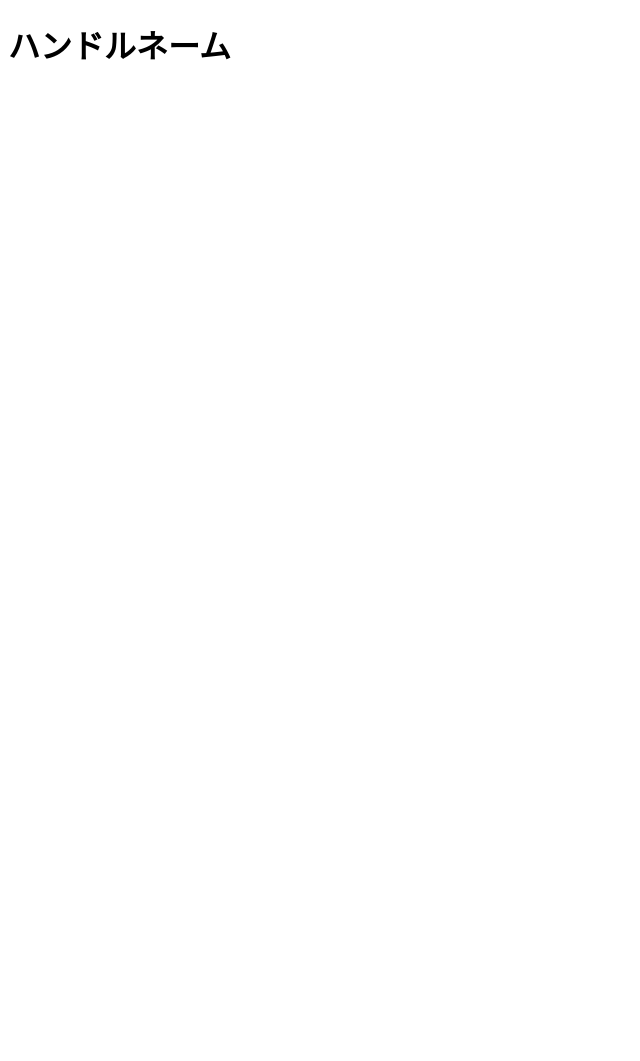
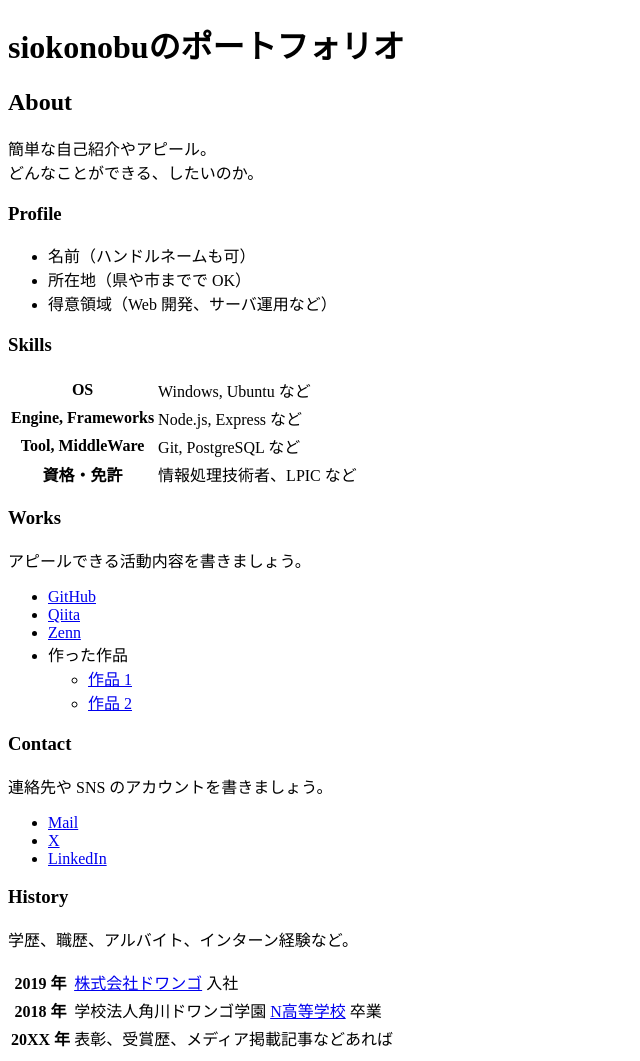
Before and after one commit to N-Siokonbu/portfolio, a plain HTML site: page index.html in a window 1280 px wide. Shown: the whole page, without its empty margins (0-640 px from the left). Before the commit the page ends 800 px from the top, so only its background shows below. Drawn offline with Linux system fonts and the light colour scheme.

Commit message:
Update index.html
ポートフォリオの情報を追加

```diff
--- a/index.html
+++ b/index.html
@@ -3,9 +3,83 @@
   <head>
     <meta charset="utf-8">
     <meta name="viewport" content="width=device-width, initial-scale=1">
-    <title>ハンドルネームのポートフォリオ</title>
+    <title>siokonbuのポートフォリオ</title>
   </head>
   <body>
-    <h1>ハンドルネーム</h1>
+    <h1>siokonobuのポートフォリオ</h1>
+
+
+    <h2>About</h2>
+    <p>
+      簡単な自己紹介やアピール。<br>
+      どんなことができる、したいのか。
+    </p>
+
+    <h3>Profile</h3>
+    <ul>
+      <li>名前（ハンドルネームも可）</li>
+      <li>所在地（県や市までで OK）</li>
+      <li>得意領域（Web 開発、サーバ運用など）</li>
+    </ul>
+
+    <h3>Skills</h3>
+    <table>
+      <tr>
+        <th>OS</th>
+        <td>Windows, Ubuntu など</td>
+      </tr>
+      <tr>
+        <th>Engine, Frameworks</th>
+        <td>Node.js, Express など</td>
+      </tr>
+      <tr>
+        <th>Tool, MiddleWare</th>
+        <td>Git, PostgreSQL など</td>
+      </tr>
+      <tr>
+        <th>資格・免許</th>
+        <td>情報処理技術者、LPIC など</td>
+      </tr>
+    </table>
+
+    <h3>Works</h3>
+    <p>アピールできる活動内容を書きましょう。</p>
+    <ul>
+      <li><a href="https://github.com/">GitHub</a></li>
+      <li><a href="https://qiita.com/">Qiita</a></li>
+      <li><a href="https://zenn.dev/">Zenn</a></li>
+      <li>
+        作った作品
+        <ul>
+          <li><a href="https://example.com/">作品 1</a></li>
+          <li><a href="https://example.com/">作品 2</a></li>
+        </ul>
+      </li>
+    </ul>
+
+    <h3>Contact</h3>
+    <p>連絡先や SNS のアカウントを書きましょう。</p>
+    <ul>
+      <li><a href="mailto:name@example.com">Mail</a></li>
+      <li><a href="https://x.com/ZENStudy_info">X</a></li>
+      <li><a href="https://www.linkedin.com/">LinkedIn</a></li>
+    </ul>
+
+    <h3>History</h3>
+    <p>学歴、職歴、アルバイト、インターン経験など。</p>
+    <table>
+      <tr>
+        <th>2019 年</th>
+        <td><a href="https://dwango.co.jp/">株式会社ドワンゴ</a> 入社</td>
+      </tr>
+      <tr>
+        <th>2018 年</th>
+        <td>学校法人角川ドワンゴ学園 <a href="https://nnn.ed.jp/">N高等学校</a> 卒業</td>
+      </tr>
+      <tr>
+        <th>20XX 年</th>
+        <td>表彰、受賞歴、メディア掲載記事などあれば</td>
+      </tr>
+    </table>
   </body>
 </html>
```
